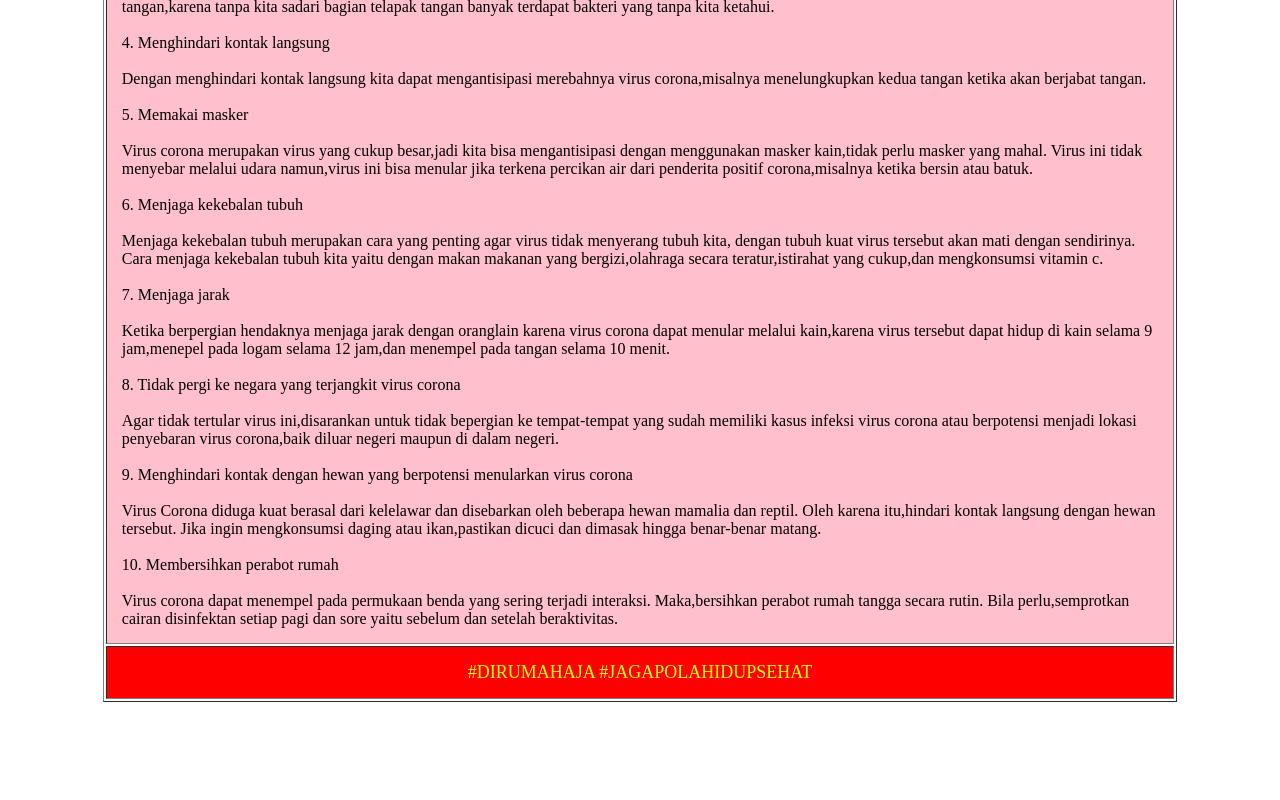
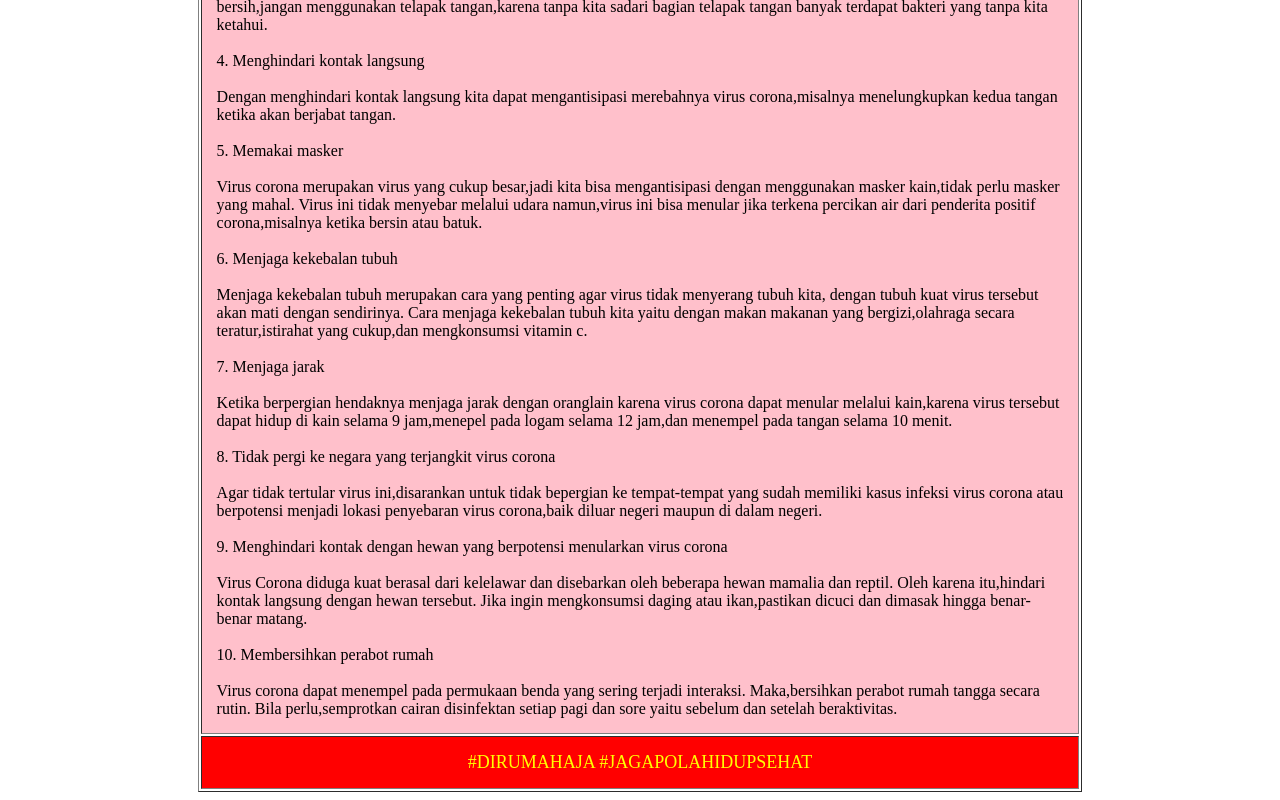
Before and after one commit to IndriAni21/IndriAni21.github.io, a plain HTML site: page index.html in a window 1280 px wide. Shown: the part 369-1169 px from the top of the page. Before the commit the page ends 1079 px from the top, so only its background shows below. Drawn offline with Linux system fonts and the light colour scheme.

Commit message:
Update index.html

```diff
--- a/index.html
+++ b/index.html
@@ -4,7 +4,7 @@
 <title>web statis COVID 19</title>
 </head>
 <body>
-<table width="85%" cellpadding="15px" border="1" align="center">
+<table width="70%" cellpadding="15px" border="1" align="center">
 <tr><td align="center"<font size="8" bgcolor="yellow"><b>PENCEGAHAN VIRUS COVID 19</b></font></td></tr>
 <tr>
 <td bgcolor="pink">
```
